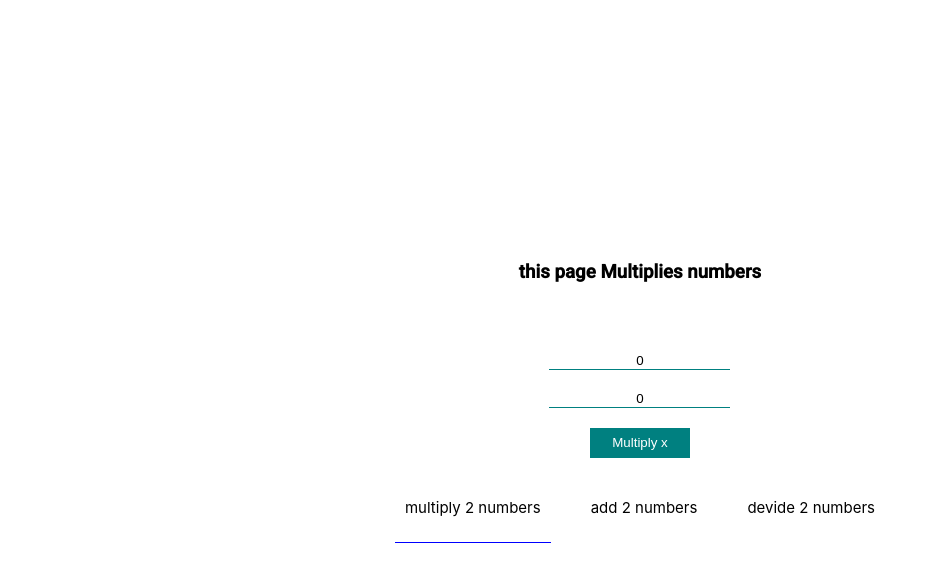
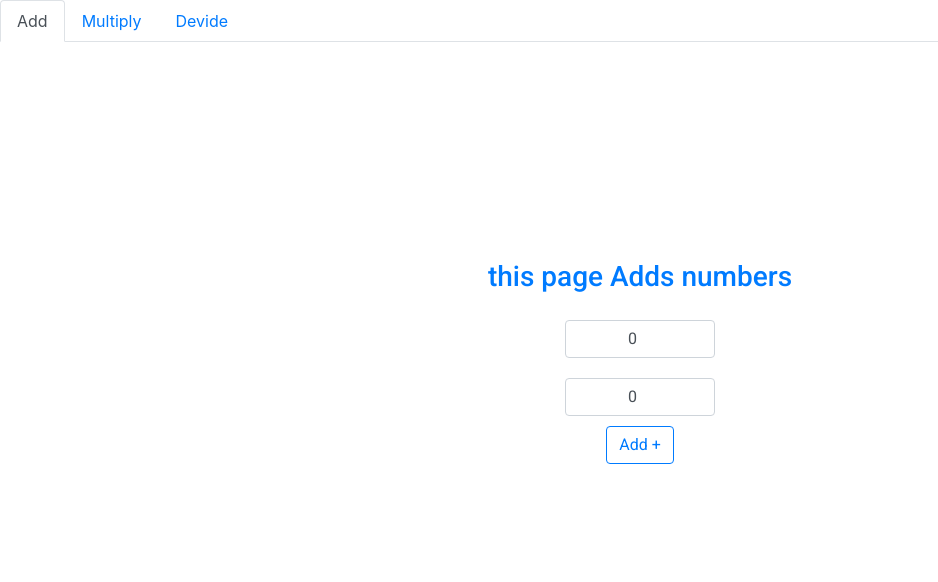
Before and after one commit to namin-amin/electon-app-create-react-app, a React (Create React App) app: page / in a window 1280 px wide. Shown: the top 582 px of the page, without its empty margins (0-938 px from the left). Built offline with nearby package versions, Linux system fonts and the light colour scheme.

Commit message:
added  bootstrap

```diff
--- a/package.json
+++ b/package.json
@@ -6,11 +6,12 @@
     "@testing-library/jest-dom": "^5.11.4",
     "@testing-library/react": "^11.0.4",
     "@testing-library/user-event": "^12.1.6",
+    "bootstrap": "^4.5.3",
     "cross-env": "^7.0.2",
     "electron-is-dev": "^1.2.0",
     "react": "^16.13.1",
+    "react-bootstrap": "^1.4.0",
     "react-dom": "^16.13.1",
-    "react-router-dom": "^5.2.0",
     "react-scripts": "3.4.3"
   },
   "scripts": {
--- a/src/App.jsx
+++ b/src/App.jsx
@@ -1,30 +1,24 @@
 import React from "react";
-import { Switch, Route } from "react-router-dom";
-
-import classes from "./App.module.css";
+import { Tabs,Tab } from 'react-bootstrap';
+import 'bootstrap/dist/css/bootstrap.min.css';
 import Add from "./components/Workers/Add/Add";
 import Multiply from "./components/Workers/Multiply/Multiply";
 import Devide from "./components/Workers/Devide/Devide";
-import Tabs from './components/UI-components/Tab/Tabs'
 
 function App() {
 
   return (
-
-    <div className={classes.App}>
-    <Switch>
-      <Route path="/" exact>
-       <Multiply />
-      </Route>
-      <Route path="/Add">
-        <Add />
-      </Route>
-      <Route path="/Devide">
-        <Devide />
-      </Route>
-    </Switch>
-    <Tabs />
-    </div>
+<Tabs defaultActiveKey="add" id="uncontrolled-tab-example">
+  <Tab eventKey="add" title="Add" mountOnEnter unmountOnExit>
+    <Add />
+  </Tab>
+  <Tab eventKey="multy" title="Multiply" mountOnEnter unmountOnExit>
+    <Multiply />
+  </Tab>
+  <Tab eventKey="devide" title="Devide" mountOnEnter unmountOnExit>
+    <Devide/>
+  </Tab>
+</Tabs>
 
 
   );
--- a/src/App.module.css
+++ /dev/null
@@ -1,9 +0,0 @@
-.App {
-  text-align: center;
-  width: 100%;
-  height: 100vh;
-  display: flex;
-  flex-flow: column;
-  justify-content: center;
-  align-items: center;
-}
--- a/src/components/UI-components/Tab/Tabs.jsx
+++ /dev/null
@@ -1,27 +0,0 @@
-import React from 'react'
-import {NavLink} from 'react-router-dom'
-import classes from './Tabs.module.css'
-
-function Tabs() {
-  return (<div className={classes.contain}>
-
-    <NavLink className={classes.tabs} to="/" activeStyle={{
-        borderBottom: "solid 1px blue"
-      }} exact="exact">
-      <p>
-        multiply 2 numbers</p>
-    </NavLink>
-    <NavLink className={classes.tabs} to="/add" activeStyle={{
-        borderBottom: "solid 1px blue"
-      }}>
-      <p>add 2 numbers</p>
-    </NavLink>
-    <NavLink className={classes.tabs} to="/devide" activeStyle={{
-        borderBottom: "solid 1px blue"
-      }}>
-      <p>devide 2 numbers</p>
-    </NavLink>
-  </div>)
-}
-
-export default Tabs
--- a/src/components/UI-components/Tab/Tabs.module.css
+++ /dev/null
@@ -1,18 +0,0 @@
-.contain{
-  display: flex;
-}
-
-.tabs{
-  margin: 15px;
-  text-decoration: none;
-  color: black;
-  padding: 10px;
-  font-size: 15px;
-  transition: all 0.5s ease-out;
-}
-
-.tabs:hover{
-  border: solid 1px teal;
-  border-radius: 5px;
-  color: teal;
-}
--- a/src/components/Workers/Add/Add.jsx
+++ b/src/components/Workers/Add/Add.jsx
@@ -1,4 +1,5 @@
 import React , {useState} from 'react'
+import {Button} from "react-bootstrap"
 import classes from '../Multiply/Multiply.module.css'
 
 const Add = () => {
@@ -8,11 +9,11 @@ const Add = () => {
 
     return (
         <div className={classes.contain}>
-          <h3>this page Adds numbers</h3>
+          <h3 className="text-primary">this page Adds numbers</h3>
           <h2 className={classes.answer}>{answer}</h2>
-        <input type="text" className={classes.inputs} onChange={(eve)=>setnum1(eve.target.value)} value={num1}/>
-        <input type="text"className={classes.inputs} onChange={(eve)=>setnum2(eve.target.value)} value={num2}/>
-        <button className={classes.btn} onClick={()=>setanswer(Number(num1)+Number(num2))}>Add + </button>
+        <input type="number" className="form-control" onChange={(eve)=>setnum1(eve.target.value)} value={num1}/>
+        <input type="number"   className="form-control" onChange={(eve)=>setnum2(eve.target.value)} value={num2}/>
+        <Button variant="outline-primary" onClick={()=>setanswer(Number(num1)+Number(num2))}>Add + </Button>
         </div>
     )
 }
--- a/src/components/Workers/Devide/Devide.jsx
+++ b/src/components/Workers/Devide/Devide.jsx
@@ -1,4 +1,5 @@
 import React , {useState} from 'react'
+import {Button , Alert} from "react-bootstrap"
 import classes from '../Multiply/Multiply.module.css'
 
 function Devide() {
@@ -10,19 +11,24 @@ function Devide() {
 
   const division = ()=>{
     if (Number(num2) === 0){
-      setanswer("can not devide by 0")
+      setanswer(<Alert variant="danger">
+      <Alert.Heading>Oops</Alert.Heading>
+      <p>
+         cannot devide by 0
+      </p>
+    </Alert>)
     }else{
-      setanswer(Number(num1)/Number(num2))
+      setanswer(<h2>{Number(num1)/Number(num2)}</h2>)
     }
   }
 
     return (
         <div className={classes.contain}>
-        <h3>this page devides numbers</h3>
-          <h2 className={classes.answer}>{answer}</h2>
-          <input type="text" className={classes.inputs}  onChange={(eve)=>setnum1(eve.target.value)} value={num1}/>
-          <input type="text" className={classes.inputs}  onChange={(eve)=>setnum2(eve.target.value)} value={num2}/>
-          <button className={classes.btn}  onClick={division} > / </button>
+        <h3 className="text-primary">this page devides numbers</h3>
+          {answer}
+          <input type="number"   className="form-control"  onChange={(eve)=>setnum1(eve.target.value)} value={num1}/>
+          <input type="number"   className="form-control"  onChange={(eve)=>setnum2(eve.target.value)} value={num2}/>
+          <Button  onClick={division} > Devide / </Button>
         </div>
     )
 }
--- a/src/components/Workers/Multiply/Multiply.jsx
+++ b/src/components/Workers/Multiply/Multiply.jsx
@@ -1,6 +1,6 @@
 import React , {useState} from 'react'
 import classes from './Multiply.module.css'
-
+import {Button} from "react-bootstrap"
 function Multiply() {
 
   const [answer , setanswer] = useState()
@@ -9,11 +9,11 @@ function Multiply() {
 
     return (
         <div className={classes.contain}>
-          <h3>this page Multiplies numbers</h3>
+          <h3 className="text-primary">this page Multiplies numbers</h3>
           <h2 className={classes.answer}>{answer}</h2>
-        <input type="text" className={classes.inputs} onChange={(eve)=>setnum1(eve.target.value)} value={num1}/>
-        <input type="text" className={classes.inputs}  onChange={(eve)=>setnum2(eve.target.value)} value={num2}/>
-        <button className={classes.btn} onClick={()=>setanswer(Number(num1)*Number(num2))}>Multiply x</button>
+        <input type="number" className="form-control" onChange={(eve)=>setnum1(eve.target.value)} value={num1}/>
+        <input type="number"  className="form-control"  onChange={(eve)=>setnum2(eve.target.value)} value={num2}/>
+        <Button onClick={()=>setanswer(Number(num1)*Number(num2))}>Multiply x</Button>
         </div>
     )
 }
--- a/src/components/Workers/Multiply/Multiply.module.css
+++ b/src/components/Workers/Multiply/Multiply.module.css
@@ -8,35 +8,13 @@
   justify-content: center;
   align-items: center;
   font-family: 'Roboto', sans-serif;
+  height: 80vh;
 }
 
 
-.inputs{
-  border: 0;
-  border-bottom: solid 1px teal;
+.contain input{
   outline: none;
   margin: 10px 0 10px;
   text-align: center;
+  width: 150px;
 }
-
-.btn{
-  width: 100px;
-  height: 30px;
-  background-color: teal;
-  border:0;
-  outline: none;
-  cursor:pointer;
-  transition: all 0.3s ease-out;
-  color: white;
-  margin-top: 10px;
-  }
-
-.btn:hover{
-  background-color: white;
-  border: solid 1px teal;
-  color: teal;
-}
-
-.answer{
-  color: teal;
-}
--- a/src/index.js
+++ b/src/index.js
@@ -2,13 +2,11 @@ import React from 'react';
 import ReactDOM from 'react-dom';
 import './index.css';
 import App from './App';
-import {
-  HashRouter as Router
-} from "react-router-dom"
+
 
 ReactDOM.render(
   <React.StrictMode>
-    <Router><App /></Router>
+    <App />
 
   </React.StrictMode>,
   document.getElementById('root')
```
Also changed, not shown: 1 other file (tests, documents, lock files or other folders).
